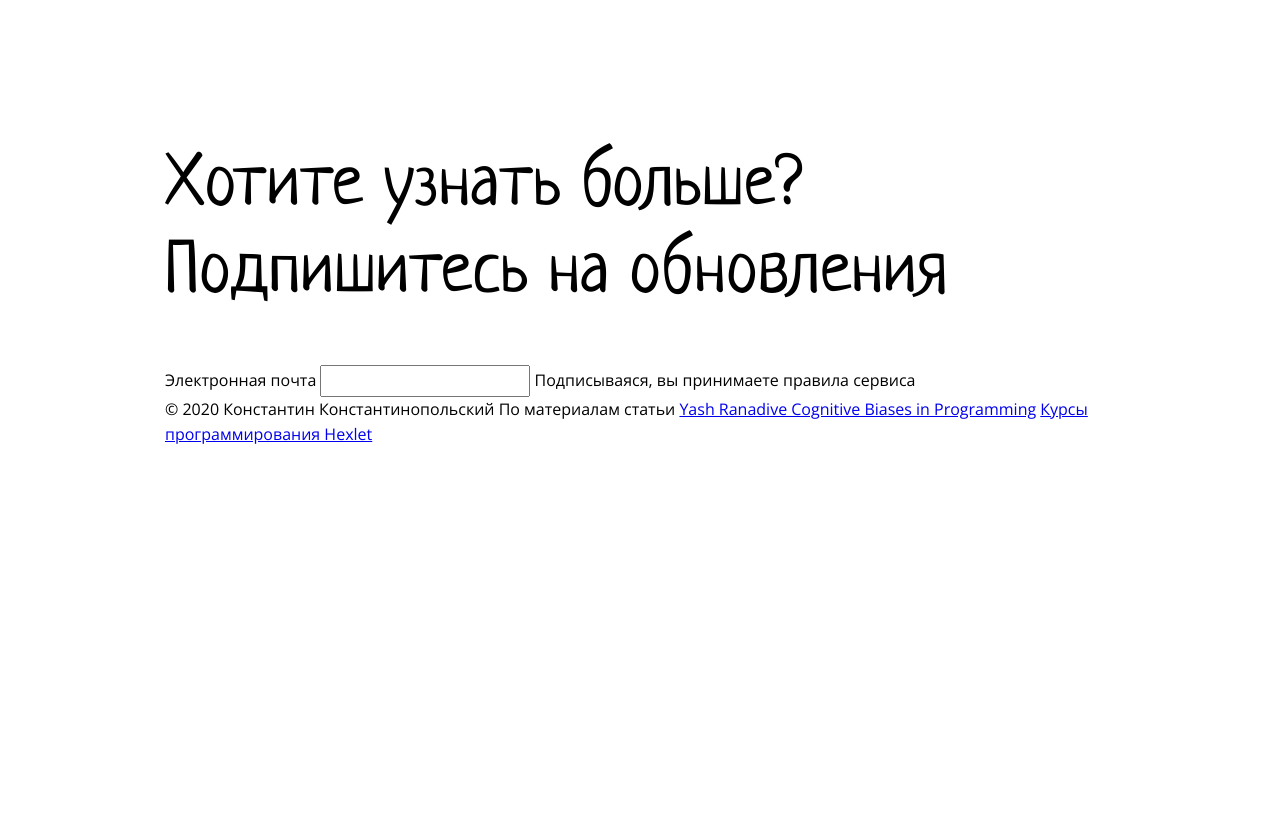
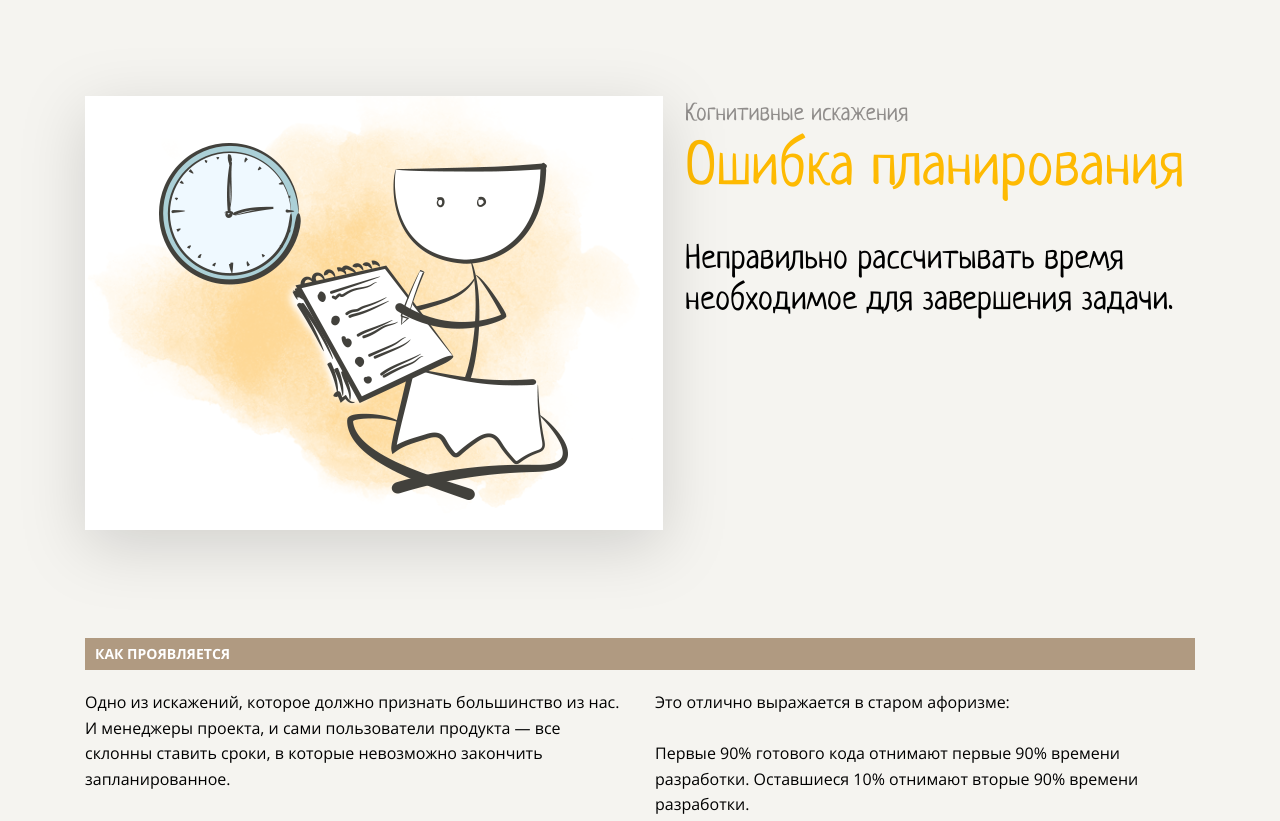
Before and after one commit to igor23samohvalov/layout-designer-project-lvl1, a website: page src/index.html in a window 1280 px wide. Shown: the part 6520-7341 px from the top of the page. Before the commit the page ends 7097 px from the top, so only its background shows below. Drawn offline with Linux system fonts and the light colour scheme.

Commit message:
5th ikea effect section styling done

```diff
--- a/src/index.html
+++ b/src/index.html
@@ -161,6 +161,28 @@
                 </div>
             </div>
         </section>
+        <section class="ikea-effect py-10 light-bg">
+            <div class="container">
+                <div class="ikea-effect-columns">
+                    <img class="ikea-effect-img" src="./assets/images/img-planning-error.png" alt="planning-error" width="578px" height="434">
+                    <div class="ml-3">
+                        <span class="neucha secondary-font">Когнитивные искажения</span>
+                        <h2 class="m-0">Ошибка планирования</h2>
+                        <h3>Неправильно рассчитывать время необходимое для завершения задачи.</h3>
+                    </div>
+                    <div class="ikea-effect-columns-header dark-bg">КАК ПРОЯВЛЯЕТСЯ</div>
+                    <p class="break-after">
+                        Одно из искажений, которое должно признать большинство из нас. И менеджеры проекта, и сами пользователи
+                        продукта — все склонны ставить сроки, в которые невозможно закончить запланированное.
+                    </p>
+                    <p>
+                        Это отлично выражается в старом афоризме:<br><br>
+                        Первые 90% готового кода отнимают первые 90% времени разработки.
+                        Оставшиеся 10% отнимают вторые 90% времени разработки.
+                    </p>
+                </div>
+            </div>
+        </section>
     </main>
     <footer class="footer white-bg">
         <div class="footer-subscribe">
```
Also changed, not shown: src/assets/images/img-planning-error.png (added), 1 other file.
